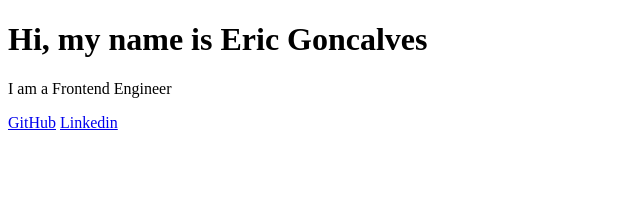
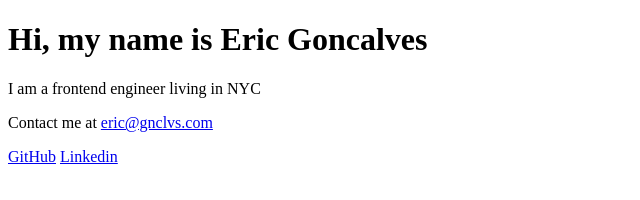
Before and after one commit to ercgnclvs/ercgnclvs.github.io, a plain HTML site: page index.html in a window 1280 px wide. Shown: the whole page, without its empty margins (0-640 px from the left). Drawn offline with Linux system fonts and the light colour scheme.

Commit message:
added email

```diff
--- a/index.html
+++ b/index.html
@@ -11,7 +11,9 @@
   <body>
     <h1>Hi, my name is Eric Goncalves</h1>
 
-    <p>I am a Frontend Engineer</p>
+    <p>I am a frontend engineer living in NYC</p>
+
+    <p>Contact me at <a href="mailto:eric@gnclvs.com">eric@gnclvs.com</a></p>
 
     <p>
       <a href="https://github.com/ercgnclvs">GitHub</a>
```
